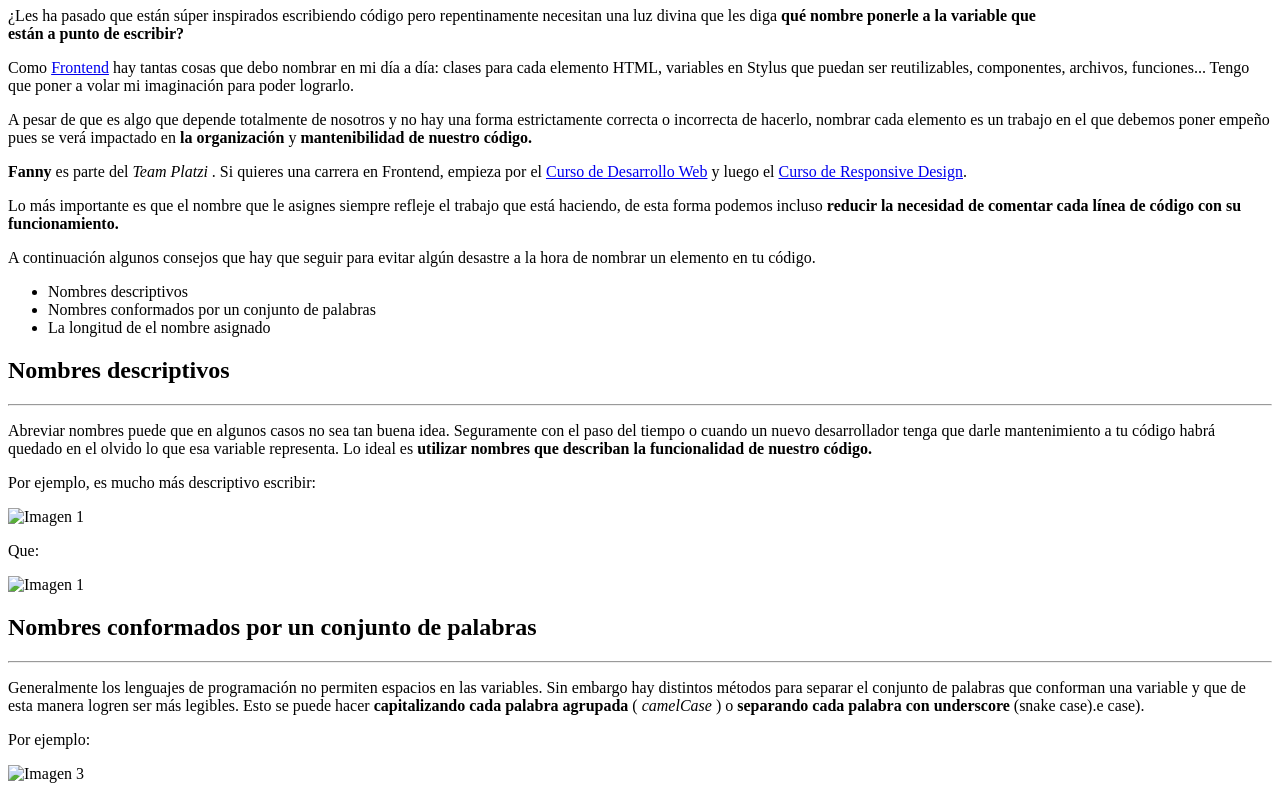
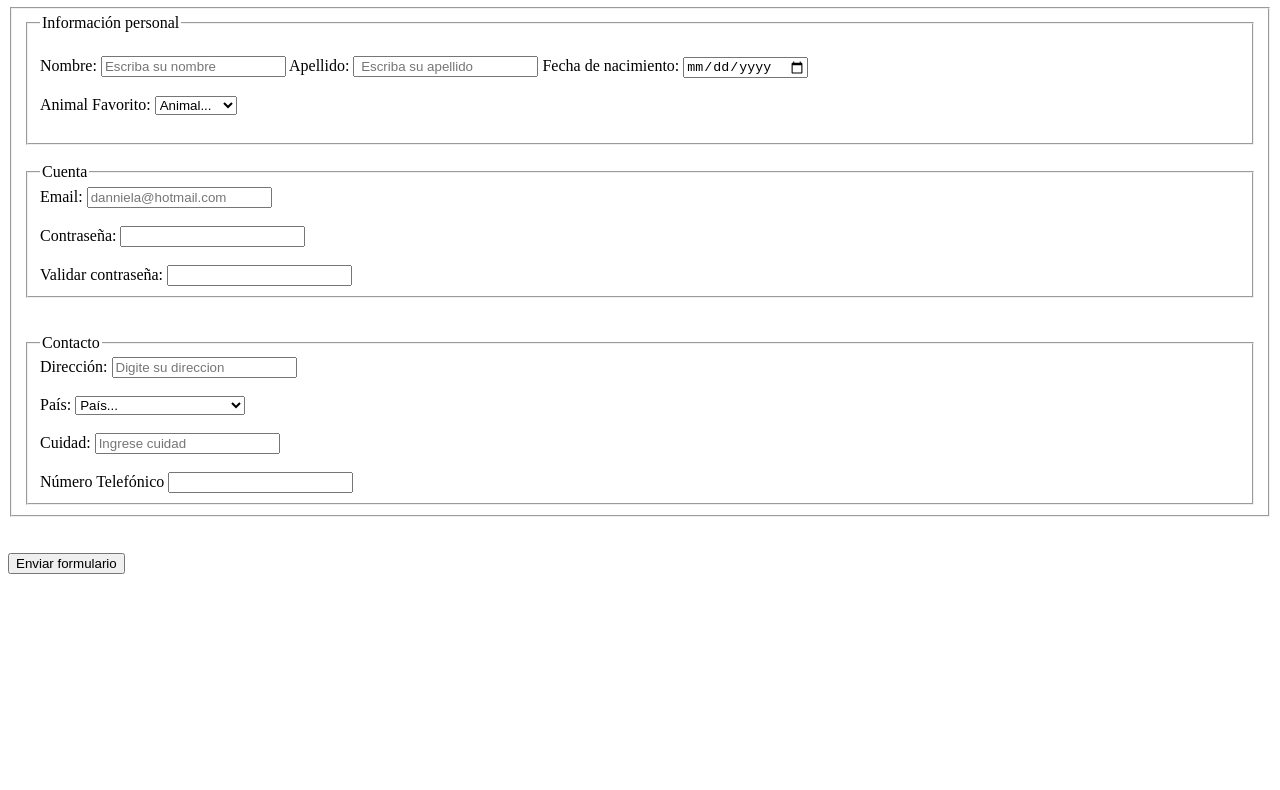
Before and after one commit to dannielarenderos/Peri-dico, a plain HTML site: page index.html in a window 1280 px wide. Shown: the part 73-863 px from the top of the page. After the commit the page ends 800 px from the top, so only its background shows below. Drawn offline with Linux system fonts and the light colour scheme.

Commit message:
Add files via upload
Tarea Formulario de Registro

```diff
--- a/index.html
+++ b/index.html
@@ -5,123 +5,209 @@
     <meta charset="UTF-8">
     <meta name="viewport" content="width=device-width, initial-scale=1.0">
     <meta http-equiv="X-UA-Compatible" content="ie=edge">
-    <title>Ejercicio</title>
+    <title>Formulario</title>
 </head>
 
 <body>
-    <h1>Una buena práctica para escribir código: nombrar elementos</h1>
-    <p> ¿Les ha pasado que están súper inspirados escribiendo código pero repentinamente necesitan una luz divina que les diga
-        <strong>qué nombre ponerle a la variable que
-            <br> están a punto de escribir?
-        </strong>
-    </p>
-    <p>
-        Como
-        <a href="https://www.google.com/">Frontend</a> hay tantas cosas que debo nombrar en mi día a día: clases para cada elemento HTML, variables en Stylus
-        que puedan ser reutilizables, componentes, archivos, funciones... Tengo que poner a volar mi imaginación para poder
-        lograrlo.
-    </p>
 
-    <p>
+    <header>
+        <h1>
+            <center> Formulario Personal </center>
+        </h1>
+    </header>
+    <form action="index.html" method="GET">
+        <fieldset>
+            <fieldset>
+                <legend>Información personal </legend>
+                <br>
+                <div>
+                    <label for="Nombre">Nombre: </label>
+                    <input type="text" name="Nombre" id="Nombre" placeholder="Escriba su nombre" required>
 
-        A pesar de que es algo que depende totalmente de nosotros y no hay una forma estrictamente correcta o incorrecta de hacerlo,
-        nombrar cada elemento es un trabajo en el que debemos poner empeño pues se verá impactado en
-        <b>la organización </b> y
-        <b> mantenibilidad de nuestro código.</b>
-    </p>
+                    <label for="Apellido">Apellido: </label>
+                    <input type="text" name="Apellido" id="Apellido" placeholder=" Escriba su apellido " required>
 
-    <p>
-        <strong> Fanny </strong> es parte del
-        <em> Team Platzi </em>. Si quieres una carrera en Frontend, empieza por el
-        <a href="https://www.google.com/">Curso de Desarrollo Web</a>
-        y luego el
-        <a href="https://www.google.com/">Curso de Responsive Design</a>.
-    </p>
-    <p>
-        Lo más importante es que el nombre que le asignes siempre refleje el trabajo que está haciendo, de esta forma podemos incluso
-        <b>reducir la necesidad de comentar cada línea de código con su funcionamiento.</b>
-    </p>
+                    <label for="Nacimiento">Fecha de nacimiento: </label>
+                    <input type="date" name="Nacimiento" id="Nacimiento" required>
+                </div>
+                <br>
+                <div>
+                    <label for="Animal"> Animal Favorito: </label>
+                    <select name="Animal" id="Animal" required>
+                        <option value="">Animal...</option>
+                        <option value="Perro">Perro</option>
+                        <option value="Gato">Gato</option>
+                        <option value="Delfin">Delfín</option>
+                        <option value="Mariposa">Mariposa</option>
+                        <option value="Pony">Pony</option>
+                        <option value="Oso Polar">Oso Polar</option>
+                        <option value="Tortuga">Tortuga</option>
+                        <option value="Pez">Pez</option>
+                        <option value="Hamster">Hásmter</option>
+                        <option value="Otro">Otro</option>
 
-    <p>
-        A continuación algunos consejos que hay que seguir para evitar algún desastre a la hora de nombrar un elemento en tu código.
-    </p>
+                    </select>
+                </div>
+                <br>
+            </fieldset>
+            <br>
+            <fieldset>
+                <legend> Cuenta </legend>
 
-    <ul>
-        <li>Nombres descriptivos</li>
-        <li>Nombres conformados por un conjunto de palabras</li>
-        <li>La longitud de el nombre asignado</li>
+                <div>
+                    <label for="email">Email: </label>
+                    <input type="email" name="email" id="email" placeholder="danniela@hotmail.com" required>
+                </div>
+                <br>
+                <div>
+                    <label for="pass">Contraseña: </label>
+                    <input type="password" name="pass" id="pass" required pattern="(?=.*\d)(?=.*[a-z])(?=.*[A-Z]).{8,}" title="Must contain at least one number and one uppercase and lowercase letter, and at least 8 or more characters">
 
-    </ul>
+                </div>
+                <br>
+                <div>
+                    <label for="pass1">Validar contraseña: </label>
+                    <input type="password" name="pass1" id="pass1" required pattern="(?=.*\d)(?=.*[a-z])(?=.*[A-Z]).{8,}" title="Must contain at least one number and one uppercase and lowercase letter, and at least 8 or more characters">
 
-    <h2>Nombres descriptivos</h2>
-    <hr>
+                </div>
 
-    <p>
-        Abreviar nombres puede que en algunos casos no sea tan buena idea. Seguramente con el paso del tiempo o cuando un nuevo desarrollador
-        tenga que darle mantenimiento a tu código habrá quedado en el olvido lo que esa variable representa. Lo ideal es
-        <b> utilizar nombres que describan la funcionalidad de nuestro código. </b>
+            </fieldset>
 
-    </p>
+            <br> <br>
 
+            <fieldset>
+                <legend> Contacto </legend>
 
-    <p> Por ejemplo, es mucho más descriptivo escribir: </p>
+                <div>
+                    <label for="Direccion"> Dirección: </label>
+                    <input type="text" name="Direccion" id="Direccion" placeholder="Digite su direccion">
+                </div>
 
-    <img src="public/img/1.png" alt=" Imagen 1 " width="500" height="200">
+                <br>
+                <div>
+                    <label for="Pais"> País: </label>
+                    <select name="country">
+                        <option value="">País...</option>
+                        <option value="AF">Afghanistan</option>
+                        <option value="AL">Albania</option>
+                        <option value="DZ">Algeria</option>
+                        <option value="AS">American Samoa</option>
+                        <option value="AU">Australia</option>
+                        <option value="AT">Austria</option>
+                        <option value="AZ">Azerbaijan</option>
+                        <option value="BS">Bahamas</option>
+                        <option value="BH">Bahrain</option>
+                        <option value="BD">Bangladesh</option>
+                        <option value="BB">Barbados</option>
+                        <option value="BY">Belarus</option>
+                        <option value="BE">Belgium</option>
+                        <option value="BZ">Belize</option>
+                        <option value="BJ">Benin</option>
+                        <option value="BM">Bermuda</option>
+                        <option value="BT">Bhutan</option>
+                        <option value="BO">Bolivia</option>
+                        <option value="CD">Channel Islands</option>
+                        <option value="CL">Chile</option>
+                        <option value="CN">China</option>
+                        <option value="CI">Christmas Island</option>
+                        <option value="CS">Cocos Island</option>
+                        <option value="CO">Colombia</option>
+                        <option value="CC">Comoros</option>
+                        <option value="CG">Congo</option>
+                        <option value="CK">Cook Islands</option>
+                        <option value="DJ">Djibouti</option>
+                        <option value="DM">Dominica</option>
+                        <option value="DO">Dominican Republic</option>
+                        <option value="TM">East Timor</option>
+                        <option value="EC">Ecuador</option>
+                        <option value="EG">Egypt</option>
+                        <option value="SV">El Salvador</option>
+                        <option value="GQ">Equatorial Guinea</option>
+                        <option value="ER">Eritrea</option>
+                        <option value="EE">Estonia</option>
+                        <option value="ET">Ethiopia</option>
+                        <option value="FA">Falkland Islands</option>
+                        <option value="FO">Faroe Islands</option>
+                        <option value="FJ">Fiji</option>
+                        <option value="FI">Finland</option>
+                        <option value="FR">France</option>
+                        <option value="GB">Great Britain</option>
+                        <option value="GT">Guatemala</option>
+                        <option value="GN">Guinea</option>
+                        <option value="GY">Guyana</option>
+                        <option value="HT">Haiti</option>
+                        <option value="HW">Hawaii</option>
+                        <option value="HN">Honduras</option>
+                        <option value="HK">Hong Kong</option>
+                        <option value="HU">Hungary</option>
+                        <option value="IS">Iceland</option>
+                        <option value="IN">India</option>
+                        <option value="ID">Indonesia</option>
+                        <option value="JM">Jamaica</option>
+                        <option value="JP">Japan</option>
+                        <option value="JO">Jordan</option>
+                        <option value="KZ">Kazakhstan</option>
+                        <option value="KE">Kenya</option>
+                        <option value="KI">Kiribati</option>
+                        <option value="MH">Marshall Islands</option>
+                        <option value="MI">Midway Islands</option>
+                        <option value="MM">Myanmar</option>
+                        <option value="NA">Nambia</option>
+                        <option value="NU">Nauru</option>
+                        <option value="NE">Niger</option>
+                        <option value="OM">Oman</option>
+                        <option value="RO">Romania</option>
+                        <option value="RU">Russia</option>
+                        <option value="AS">Samoa American</option>
+                        <option value="SM">San Marino</option>
+                        <option value="ST">Sao Tome &amp; Principe</option>
+                        <option value="SA">Saudi Arabia</option>
+                        <option value="SN">Senegal</option>
+                        <option value="RS">Serbia</option>
+                        <option value="SC">Seychelles</option>
+                        <option value="SE">Sweden</option>
+                        <option value="CH">Switzerland</option>
+                        <option value="SY">Syria</option>
+                        <option value="TA">Tahiti</option>
+                        <option value="TW">Taiwan</option>
+                        <option value="TJ">Tajikistan</option>
+                        <option value="TZ">Tanzania</option>
+                        <option value="TH">Thailand</option>
+                        <option value="TG">Togo</option>
+                        <option value="TR">Turkey</option>
+                        <option value="TU">Turkmenistan</option>
+                        <option value="TC">Turks &amp; Caicos Is</option>
+                        <option value="GB">United Kingdom</option>
+                        <option value="US">United States of America</option>
+                        <option value="UY">Uruguay</option>
+                        <option value="UZ">Uzbekistan</option>
+                        <option value="VU">Vanuatu</option>
+                        <option value="VS">Vatican City State</option>
+                        <option value="VE">Venezuela</option>
+                        <option value="ZM">Zambia</option>
+                        <option value="ZW">Zimbabwe</option>
+                    </select>
+                </div>
+                <br>
 
-    <p> Que: </p>
+                <div>
+                    <label for="cui"> Cuidad: </label>
+                    <input type="text" name="cui" id="cui" placeholder="Ingrese cuidad" required>
+                </div>
 
-    <img src="public/img/2.jpg" alt=" Imagen 1 " width="500" height="200">
+                <br>
 
-    <h2>Nombres conformados por un conjunto de palabras </h2>
-    <hr>
+                <div>
+                    <label for="Num"> Número Telefónico </label>
+                    <input type="tel" name="Num" id="Num" required pattern="[0-9]{8}" title="8 números para un número telefónico">
+                </div>
+            </fieldset>
+        </fieldset>
+        <br> <br>
+        <input type="submit" value="Enviar formulario">
 
-    <p>
-        Generalmente los lenguajes de programación no permiten espacios en las variables. Sin embargo hay distintos métodos para
-        separar el conjunto de palabras que conforman una variable y que de esta manera logren ser más legibles. Esto se
-        puede hacer
-        <b> capitalizando cada palabra agrupada </b> (
-        <em> camelCase </em>) o
-        <b> separando cada palabra con underscore </b> (snake case).e case).
-    </p>
+    </form>
 
-    <p> Por ejemplo:</p>
-
-
-    <img src="public/img/3.png" alt=" Imagen 3 " width="500" height="50">
-
-    <p> o </p>
-
-    <img src="public/img/2.jpg" alt=" Imagen 4 " width="500" height="50">
-
-    <h2>La longitud de el nombre asignado</h2>
-
-    <hr>
-
-    <p>
-        A pesar de que los nombres de variables cortos deben ser sustituidos por nombres de variables más largos y descriptivos,
-        <b> no quiere decir que tenemos que usar frases completas. </b>
-        Es importante que el nombre describa qué es lo que el código asignado hace y no cómo lo hace. Utilizar un nombre largo puede
-        incluso ser más susceptible a errores tipográficos a la hora de escribirlo. Se dice que
-        <b> la longitud recomendable es de 2 a 4 palabras o entre 8 y 20 caracteres.</b>
-
-    </p>
-
-    <p>
-        En conclusión nombrar elementos no es difícil, más bien es un súper poder o habilidad que va mejorando con la práctica.
-        <b>
-            <i> Nosotros como desarrolladores tenemos la responsabilidad de hacerlo lo mejor posible.</b>
-        </i>
-
-    </p>
-
-
-    <p>
-
-        Si recién comienzas a programar, te invito al
-        <a href="https://www.google.com/"> Curso de programación básica </a> para empezar a implementar estos consejos en tus proyectos. Y si llevas ya tiempo
-        programando sin hacer uso de ellos, compártenos cómo te va siguiendo estas recomendaciones. Estoy segura que los
-        desarrolladores que se topen con tu código en el futuro te lo agradecerán.
-    </p>
 </body>
 
 </html>
```
